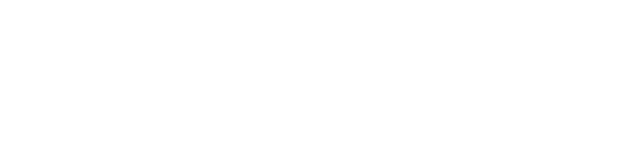
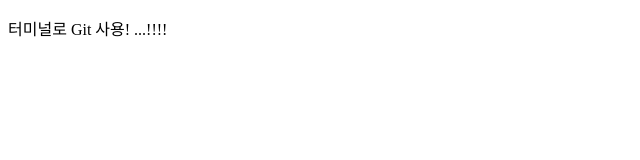
Before and after one commit to inandout1/GitinTest, a plain HTML site: page index.html in a window 1280 px wide. Shown: the whole page, without its empty margins (0-640 px from the left). Drawn offline with Linux system fonts and the light colour scheme.

Commit message:
터미널에서 커밋

```diff
--- a/index.html
+++ b/index.html
@@ -4,10 +4,10 @@
   <meta charset="UTF-8">
   <meta http-equiv="X-UA-Compatible" content="IE=edge">
   <meta name="viewport" content="width=device-width, initial-scale=1.0">
-  <title>메인은 그대로 진행!</title>
+  <title>이건 새로운 기능!!</title>
 
 </head>
 <body>
-
+  <p> 터미널로 Git 사용! ...!!!! <p>
 </body>
 </html>
```
